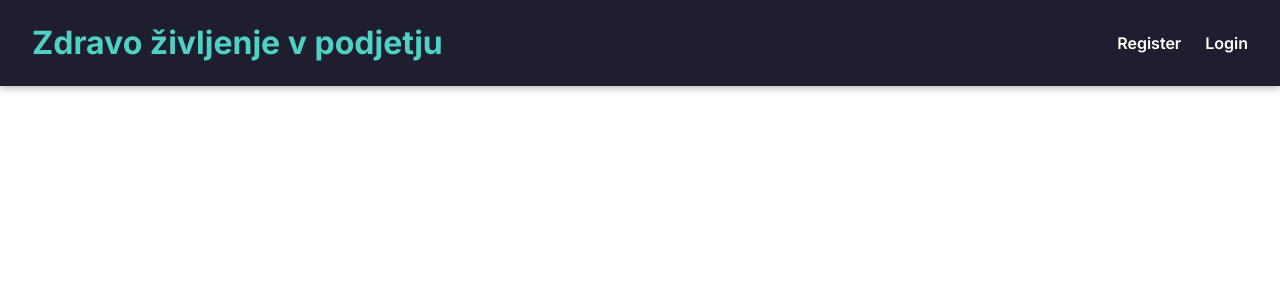
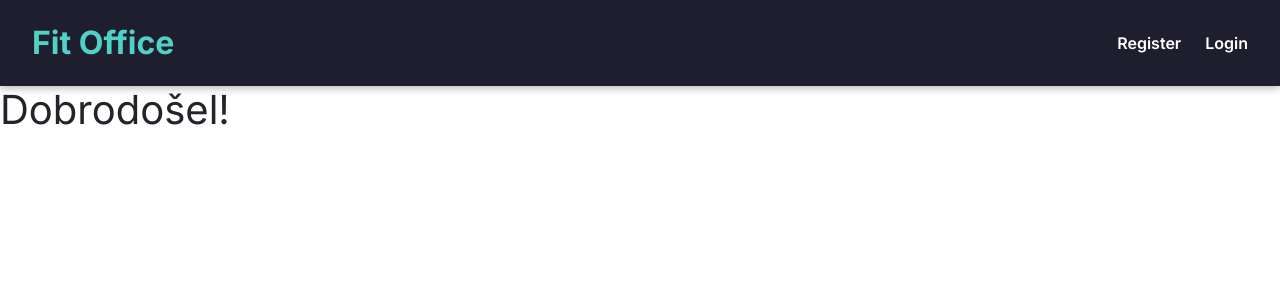
Before and after one commit to ErikHostnik/Zdravo-ivljenje-v-podjetju, a React (Create React App) app in the folder frontend/web/: page / in a window 1280 px wide. Shown: the top 300 px of the page. Built offline with nearby package versions, Linux system fonts and the light colour scheme.

Commit message:
ZDRAV-97 Poprava Home page poti tako da se ustrezno prikazuje

```diff
--- a/frontend/web/src/App.js
+++ b/frontend/web/src/App.js
@@ -3,6 +3,7 @@
 import { UserContext } from "./userContext";
 import 'leaflet/dist/leaflet.css';
 
+import Home from './components/Home';
 import Header from "./components/Header";
 import Login from "./components/Login";
 import Logout from "./components/Logout";
@@ -33,8 +34,9 @@
         setUserContext: updateUserData
       }}>
         <div className="App">
-          <Header title="Zdravo življenje v podjetju" />
+          <Header title="Fit Office" />
           <Routes>
+            <Route path="/" element={<Home />} />
             <Route path="/login" element={<Login />} />
             <Route path="/register" element={<Register />} />
             <Route path="/userProfile/:userId" element={<UserProfile />} />
--- a/frontend/web/src/components/Home.js
+++ b/frontend/web/src/components/Home.js
@@ -9,18 +9,7 @@
     <div>
       <h1>Dobrodošel{user ? `, ${user.username}` : ''}!</h1>
 
-      {user
-        ? (
-          <Link to="/logout">Logout</Link>
-        )
-        : (
-          <>
-            <Link to="/login">Login</Link> |{' '}
-            <Link to="/register">Register</Link> |{' '}
-            <Link to="/map">Map</Link>
-          </>
-        )
-      }
+
     </div>
   );
 }
```
